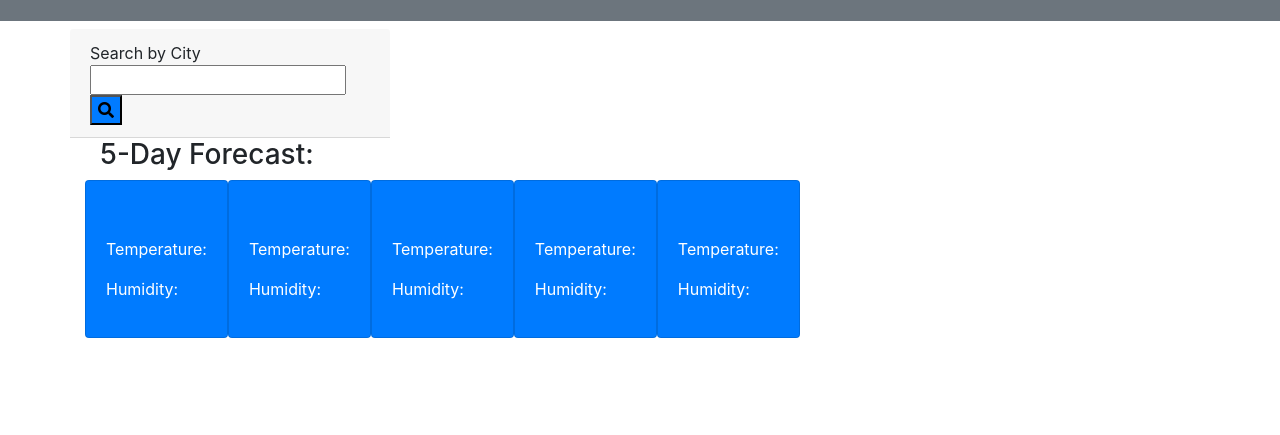
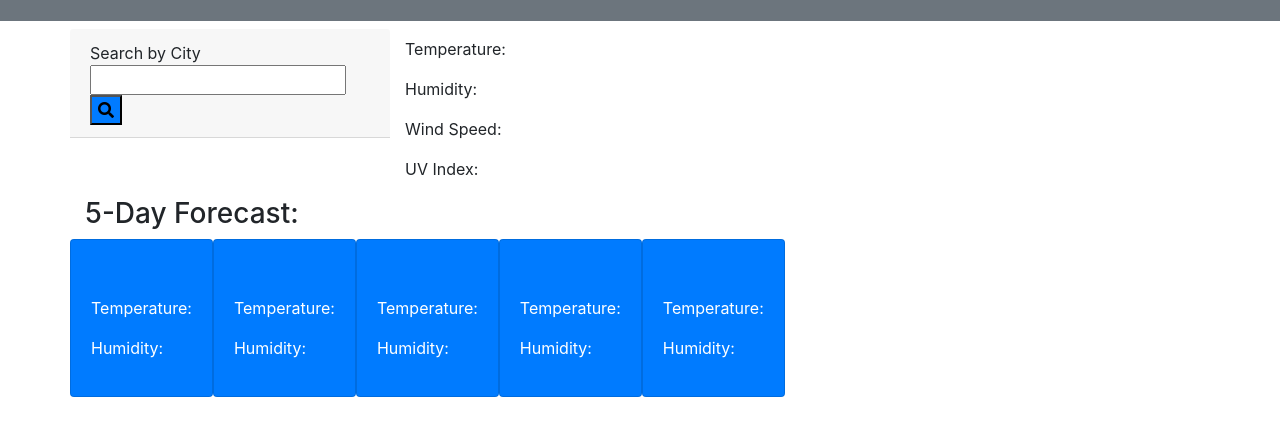
Before and after one commit to tybant0427/weather-app, a plain HTML site: page index.html in a window 1280 px wide. Shown: the part 67-502 px from the top of the page. Drawn offline with nearby package versions, Linux system fonts and the light colour scheme.

Commit message:
main section with searched city forecast

```diff
--- a/index.html
+++ b/index.html
@@ -30,7 +30,20 @@
                         <ul id="searchedCity" class="list-group list-group-flush" style="list-style-type: none; padding-left: 10%;"></ul>
                         </div>
                     </div>
+
+                    <main id="searchedCity">
+                        <div class="col-md-12">
+                        <h1><span id="cityName"></span></h1>
+                            <p>Temperature: <span id="cityTemp"></span></p>
+                            <p>Humidity: <span id="cityHumidity"></span></p>
+                            <p>Wind Speed: <span id="cityWind"></span></p>
+                            <p>UV Index: <span id="cityUVindex"></span></p>
+                        </div>
+                    </main>
+                </div>
             </div>
+
+
             <div class="container" id="futureForecast">
                 <h3>5-Day Forecast:</h3>
                 <section class="row" id="future5">
```
